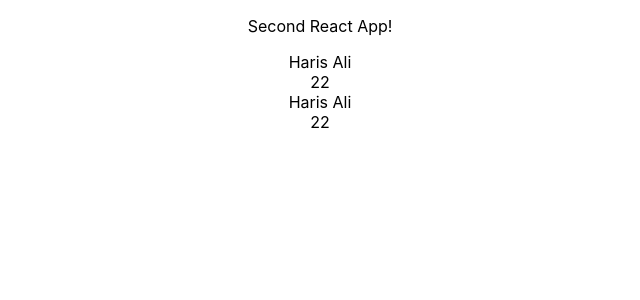
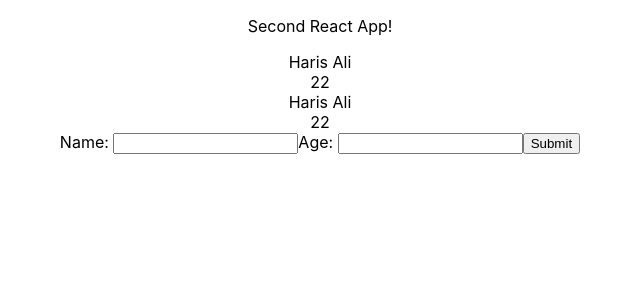
Before and after one commit to HarisAli-git/React-Redux, a React (Create React App) app: page / in a window 1280 px wide. Shown: the top 300 px of the page, without its empty margins (320-960 px from the left). Built offline with nearby package versions, Linux system fonts and the light colour scheme.

Commit message:
Add Person Form

```diff
--- /dev/null
+++ b/src/AddPerson.js
@@ -0,0 +1,38 @@
+import React from 'react'
+import { Component } from 'react/cjs/react.development';
+
+class AddPerson extends Component{
+
+    state = {
+        name: null,
+        age: null
+    }
+
+    HandleInput = (e) => {
+        this.setState({
+            [e.target.id]: e.target.value
+        })
+    }
+
+    HandleSubmit = (e) => {
+        e.preventDefault();
+        console.log(this.state);
+    }
+
+    render(){
+        return(
+            <div className="person">
+               <form onSubmit={this.HandleSubmit}>
+                    <label htmlFor="name">Name: </label>
+                   <input type="text" id="name" onChange={this.HandleInput}/>
+                   <label htmlFor="name">Age: </label>
+                   <input type="number" id="age" onChange={this.HandleInput}/>
+                   <button>Submit</button>
+               </form>
+            </div>
+        )
+    }
+
+};
+
+export default AddPerson;
--- a/src/App.js
+++ b/src/App.js
@@ -1,6 +1,7 @@
 import { Component } from 'react/cjs/react.development';
 import './App.css';
 import Com1 from './Com2';
+import AddPerson from './AddPerson';
 
 class App extends Component{
 
@@ -19,6 +20,7 @@
         Second React App!
       </p>
       <Com1 crowd = {this.state.people}/>
+      <AddPerson />
     </div>
   );}
 }
```
